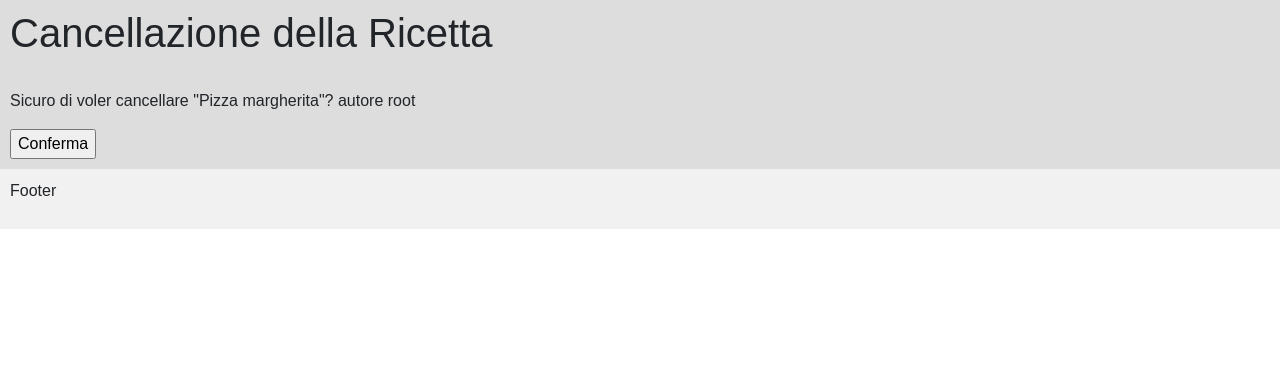
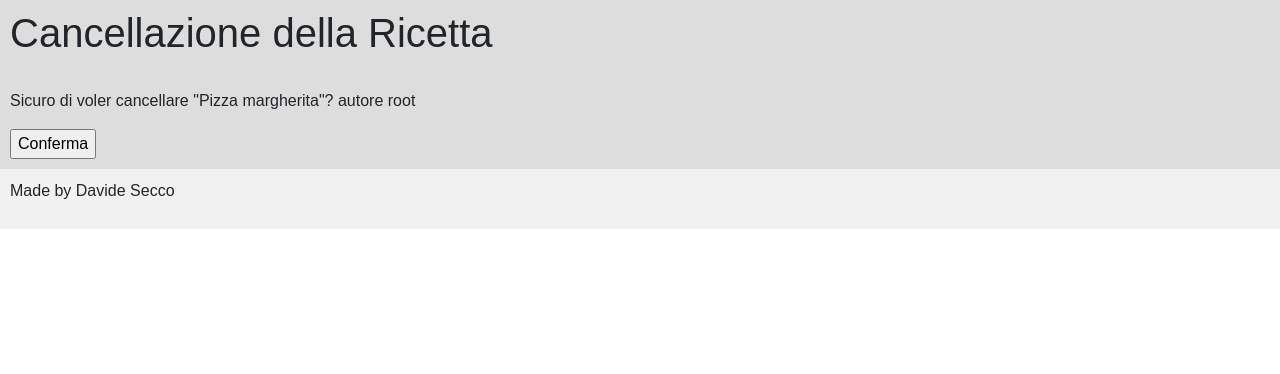
Before and after one commit to DavideSecco/RecipesWebSite, a Django app: page /cancella_ricetta/8/ in a window 1280 px wide. Shown: the part 53-427 px from the top of the page. Run offline with Django 4.2, Linux system fonts and the light colour scheme; a user stored in the database is signed in; data comes from the database, SQL or seed files in the repository; both versions use the stored data as it was after the commit.

Commit message:
Ultimi fix

```diff
--- a/recipes/templates/base.html
+++ b/recipes/templates/base.html
@@ -35,7 +35,7 @@
 </div>
 
 <div class="footer">
-  <p>Footer</p>
+  <p>Made by Davide Secco </p>
 </div>
 
 </body>
```
Also changed, not shown: recipes/db.sqlite3, recipes/static/recipes/spaghetti_di_pesce.jpg (added).
